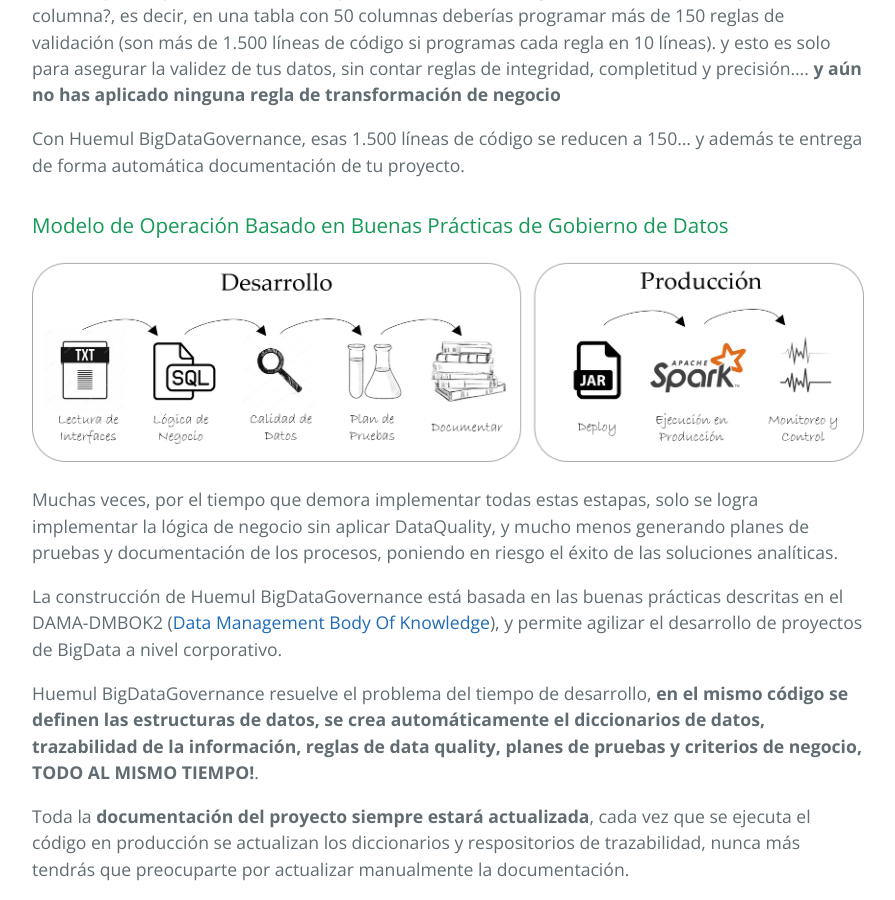
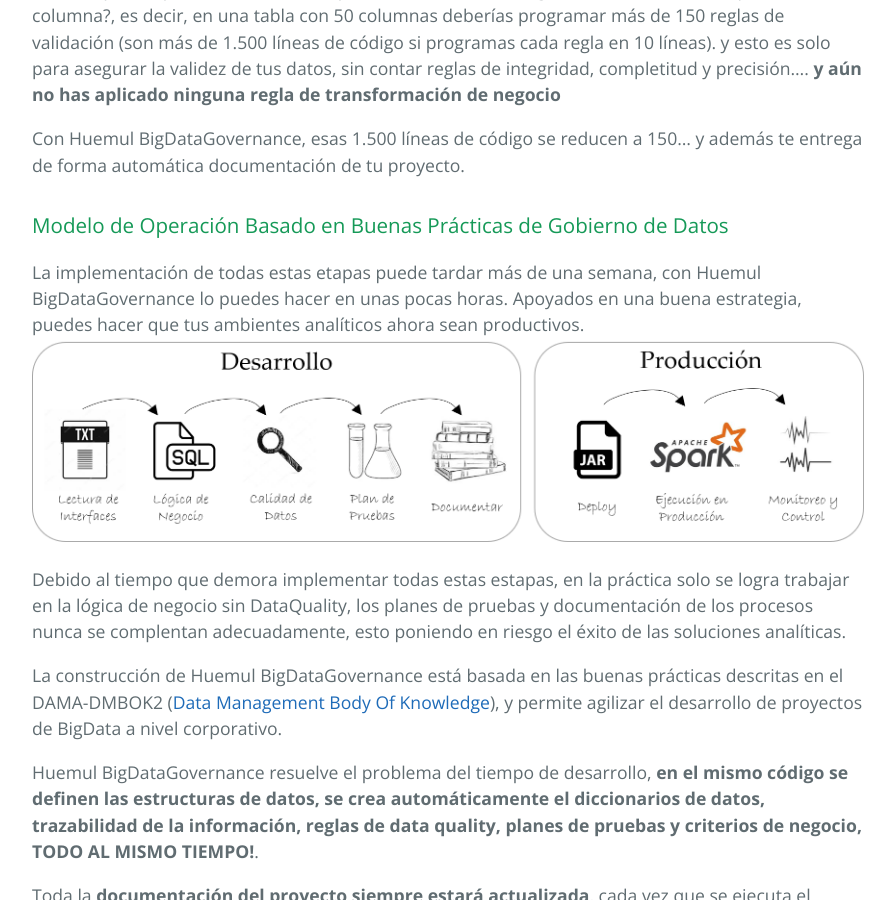
Before and after one commit to HuemulSolutions/HuemulSolutions.github.io, a Jekyll site: the page built from index.md, in a window 1280 px wide and 900 px high, scrolled down 495 px. Shown: the whole window, without its empty margins (192-1087 px from the left). Built offline with Jekyll 4.4.1, drawn with Linux system fonts in a browser that asks for light colours.

Commit message:
Update index.md

```diff
--- a/index.md
+++ b/index.md
@@ -12,9 +12,10 @@
 Con Huemul BigDataGovernance, esas 1.500 líneas de código se reducen a 150... y además te entrega de forma automática documentación de tu proyecto.
 
 ### Modelo de Operación Basado en Buenas Prácticas de Gobierno de Datos
+La implementación de todas estas etapas puede tardar más de una semana, con Huemul BigDataGovernance lo puedes hacer en unas pocas horas. Apoyados en una buena estrategia, puedes hacer que tus ambientes analíticos ahora sean productivos.
 ![Branching](huemul_ciclocompleto.png)
 
-Muchas veces, por el tiempo que demora implementar todas estas estapas, solo se logra implementar la lógica de negocio sin aplicar DataQuality, y mucho menos generando planes de pruebas y documentación de los procesos, poniendo en riesgo el éxito de las soluciones analíticas.
+Debido al tiempo que demora implementar todas estas estapas, en la práctica solo se logra trabajar en la lógica de negocio sin DataQuality, los planes de pruebas y documentación de los procesos nunca se complentan adecuadamente, esto poniendo en riesgo el éxito de las soluciones analíticas.
 
 La construcción de Huemul BigDataGovernance está basada en las buenas prácticas descritas en el DAMA-DMBOK2 ([Data Management Body Of Knowledge](www.dama.org)), y permite agilizar el desarrollo de proyectos de BigData a nivel corporativo.
 
```
